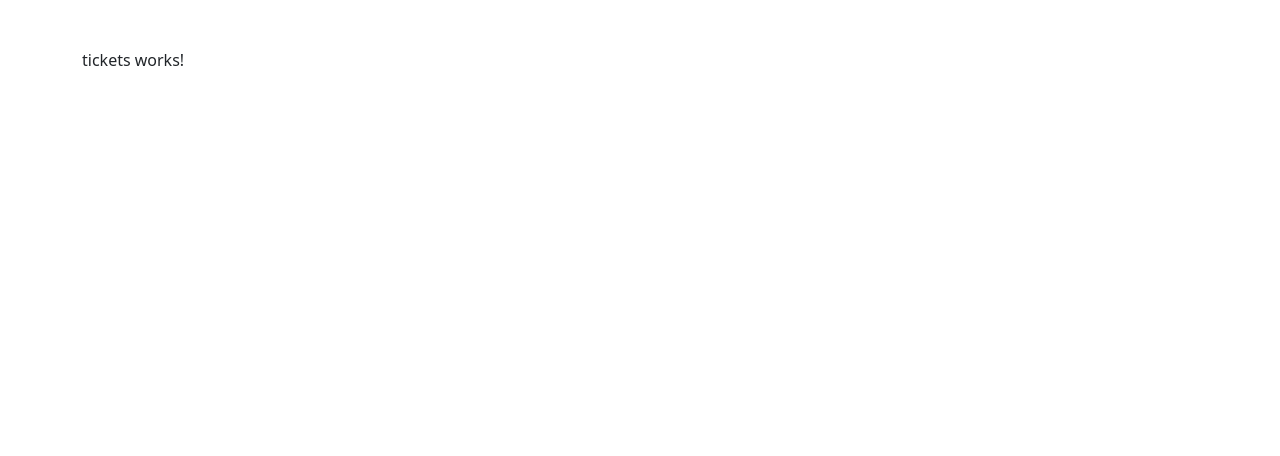
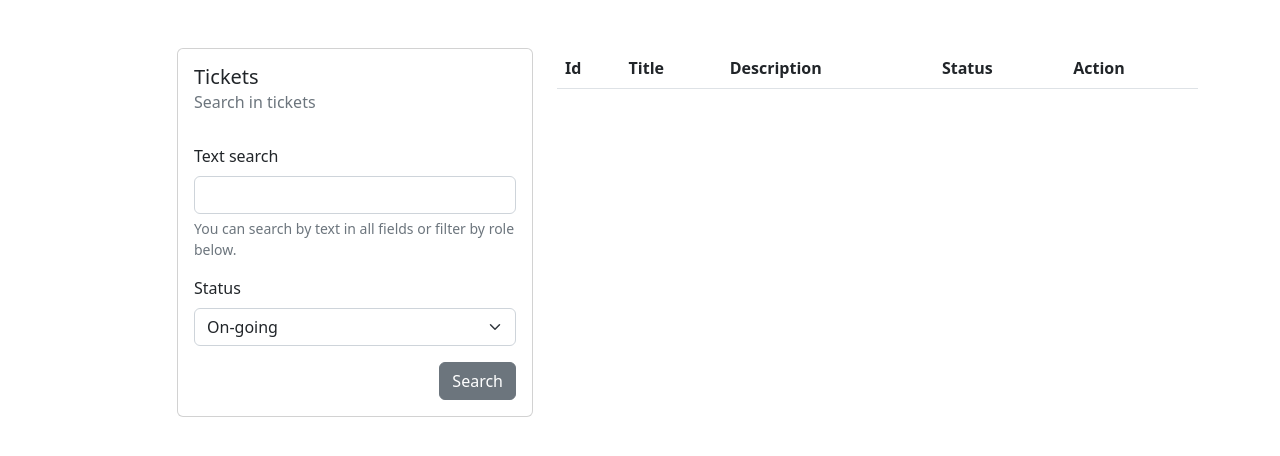
Before and after one commit to nkhaskho/wejdene-app, an Angular app: page /tickets in a window 1280 px wide. Shown: the top 456 px of the page. Built offline with nearby package versions, Linux system fonts and the light colour scheme; sample sign-in values are in the browser's storage.

Commit message:
Fixing tickets module
Signed-off-by: Naiim <khaskhoussi.naiim@gmail.com>

```diff
--- a/src/app/components/tickets/edit-ticket/edit-ticket.component.html
+++ b/src/app/components/tickets/edit-ticket/edit-ticket.component.html
@@ -1 +1,38 @@
-<p>edit-ticket works!</p>
+
+<div class="row">
+    <div class="col-md-4 offset-md-1">
+      <div class="card">
+          <div class="card-body">
+              <h5 class="card-title">Tickets</h5>
+              <h6 class="card-subtitle mb-2 text-muted">Ticket information</h6>
+              <br>
+              <div class="mb-3">
+                  <label class="form-label">Title</label>
+                  <input [(ngModel)]="ticket.title" class="form-control">
+              </div>
+              <div class="mb-3">
+                  <label class="form-label">Description</label>
+                  <textarea [(ngModel)]="ticket.description" rows="3" class="form-control">
+                  </textarea>
+              </div>
+              <div class="mb-3">
+                  <label class="form-label">Status</label>
+                  <select class="form-select" [(ngModel)]="ticket.status" aria-label="Default select example">
+                      <option value="on_going">On-going</option>
+                      <option value="in_progress">In progress</option>
+                      <option value="closed">Closed</option>
+                  </select>
+              </div>
+              <div *ngIf="formResponse.message.length>0" class="alert alert-success" role="alert">
+                  {{ formResponse.message }}
+              </div>
+              <div *ngIf="formResponse.error.length>0" class="alert alert-warning" role="alert">
+                  {{ formResponse.error }}
+              </div>
+              <div class="text-end">
+                    <button type="submit" (click)="save()" class="btn btn-success">Save</button>
+              </div>
+          </div>
+      </div>
+  </div>
+  </div>
--- a/src/app/components/tickets/edit-ticket/edit-ticket.component.ts
+++ b/src/app/components/tickets/edit-ticket/edit-ticket.component.ts
@@ -1,3 +1,5 @@
+import { FormResponse } from './../../../models/form-response';
+import { Ticket } from './../../../models/ticket';
 import { Component, OnInit } from '@angular/core';
 
 @Component({
@@ -7,9 +9,15 @@ import { Component, OnInit } from '@angular/core';
 })
 export class EditTicketComponent implements OnInit {
 
+  formResponse = new FormResponse();
+
+  ticket = new Ticket();
+
   constructor() { }
 
   ngOnInit(): void {
   }
 
+  save() {}
+
 }
--- a/src/app/components/tickets/tickets/tickets.component.html
+++ b/src/app/components/tickets/tickets/tickets.component.html
@@ -1 +1,56 @@
-<p>tickets works!</p>
+<div class="row">
+    <div class="col-md-4 offset-md-1">
+        <!-- Search and filters -->
+        <div class="card">
+            <div class="card-body">
+                <h5 class="card-title">Tickets</h5>
+                <h6 class="card-subtitle mb-2 text-muted">Search in tickets</h6>
+                <br>
+                <div class="mb-3">
+                  <label class="form-label">Text search</label>
+                  <input type="email" class="form-control" aria-describedby="textHelp">
+                  <div id="textHelp" class="form-text">You can search by text in all fields or filter by role below.</div>
+                </div>
+                <div class="mb-3">
+                    <label class="form-label">Status</label>
+                    <select class="form-select" aria-label="Default select example">
+                        <option value="on_goin">On-going</option>
+                        <option value="in_progress">In progress</option>
+                        <option value="closed">Closed</option>
+                    </select>
+                </div>
+                <div class="text-end">
+                    <button type="submit" (click)="search()" class="btn btn-secondary">Search</button>
+                </div>
+            </div>
+        </div>
+    </div>
+    <div class="col">
+        <table class="table">
+            <thead>
+              <tr>
+                <th scope="col">Id</th>
+                <th scope="col">Title</th>
+                <th scope="col">Description</th>
+                <th scope="col">Status</th>
+                <th scope="col">Action</th>
+              </tr>
+            </thead>
+            <tbody>
+              <tr *ngFor="let ticket of tickets">
+                <th scope="row">{{ ticket.id }}</th>
+                <td>{{ ticket.title }}</td>
+                <td>{{ ticket.description }}</td>
+                <td>{{ ticket.status }}</td>
+                <td>
+                    <!-- buttons here -->
+                    <div class="d-grid gap-2 d-md-block">
+                        <button class="btn btn-secondary" type="button">Edit</button>
+                        <button class="btn btn-danger" (click)="deleteTicket(ticket.id)" type="button">Delete</button>
+                    </div>
+                </td>
+              </tr>
+            </tbody>
+        </table>
+    </div>
+</div>
--- a/src/app/components/tickets/tickets/tickets.component.ts
+++ b/src/app/components/tickets/tickets/tickets.component.ts
@@ -1,3 +1,5 @@
+import { TicketService } from './../../../services/ticket/ticket.service';
+import { Ticket } from './../../../models/ticket';
 import { Component, OnInit } from '@angular/core';
 
 @Component({
@@ -7,9 +9,20 @@ import { Component, OnInit } from '@angular/core';
 })
 export class TicketsComponent implements OnInit {
 
-  constructor() { }
+  tickets: Ticket[] = [];
 
-  ngOnInit(): void {
+  constructor(private ticketService: TicketService) { }
+
+  ngOnInit(): void { }
+
+  search() {
+    this.ticketService.getTickets().subscribe(
+      res => this.tickets = res
+    )
+  }
+
+  deleteTicket(id: number) {
+
   }
 
 }
--- /dev/null
+++ b/src/app/services/ticket/ticket.service.ts
@@ -0,0 +1,19 @@
+import { Ticket } from './../../models/ticket';
+import { environment } from 'src/environments/environment';
+import { Injectable } from '@angular/core';
+import { HttpClient } from "@angular/common/http";
+
+@Injectable({
+  providedIn: 'root'
+})
+export class TicketService {
+
+  endpoint = environment.API_URL + '/api/tickets'
+
+  constructor(private http: HttpClient) { }
+
+  getTickets() {
+    return this.http.get<Ticket[]>(this.endpoint)
+  }
+
+}
```
Also changed, not shown: 1 other file (tests, documents, lock files or other folders).
